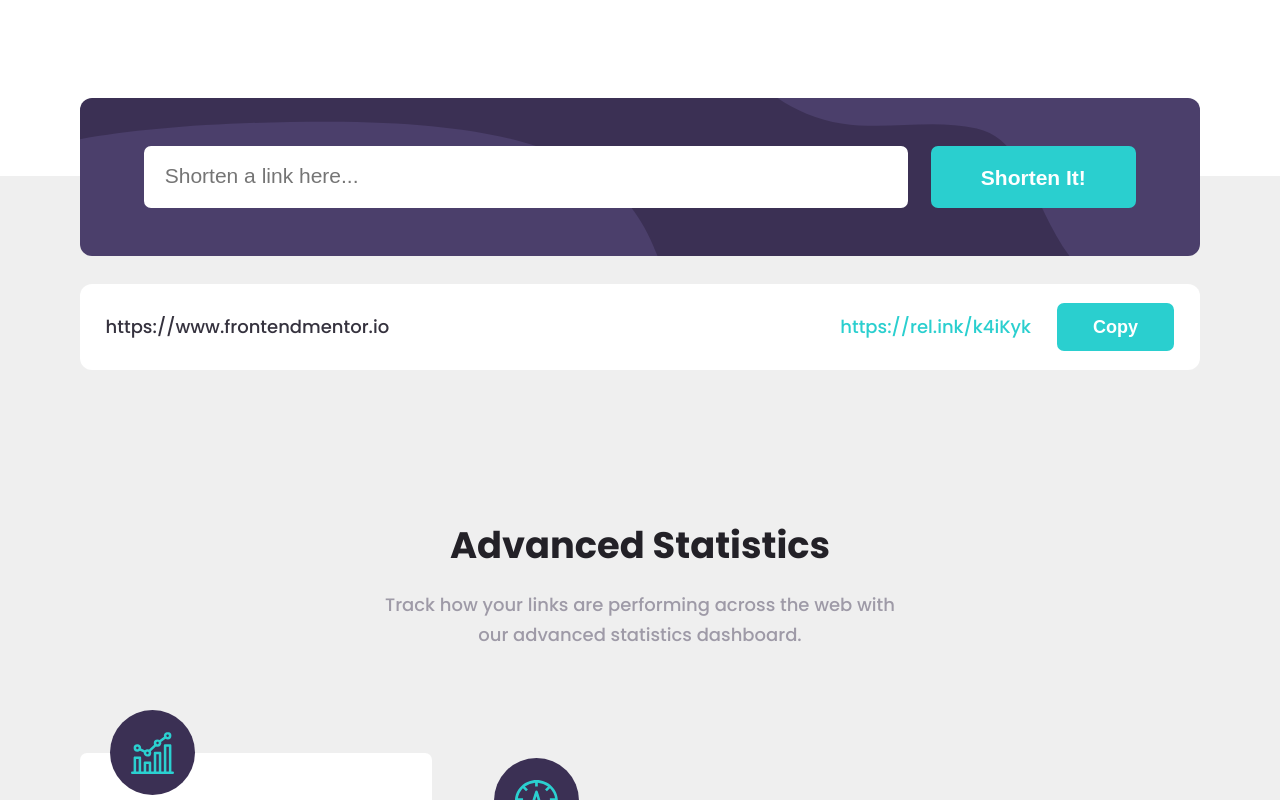
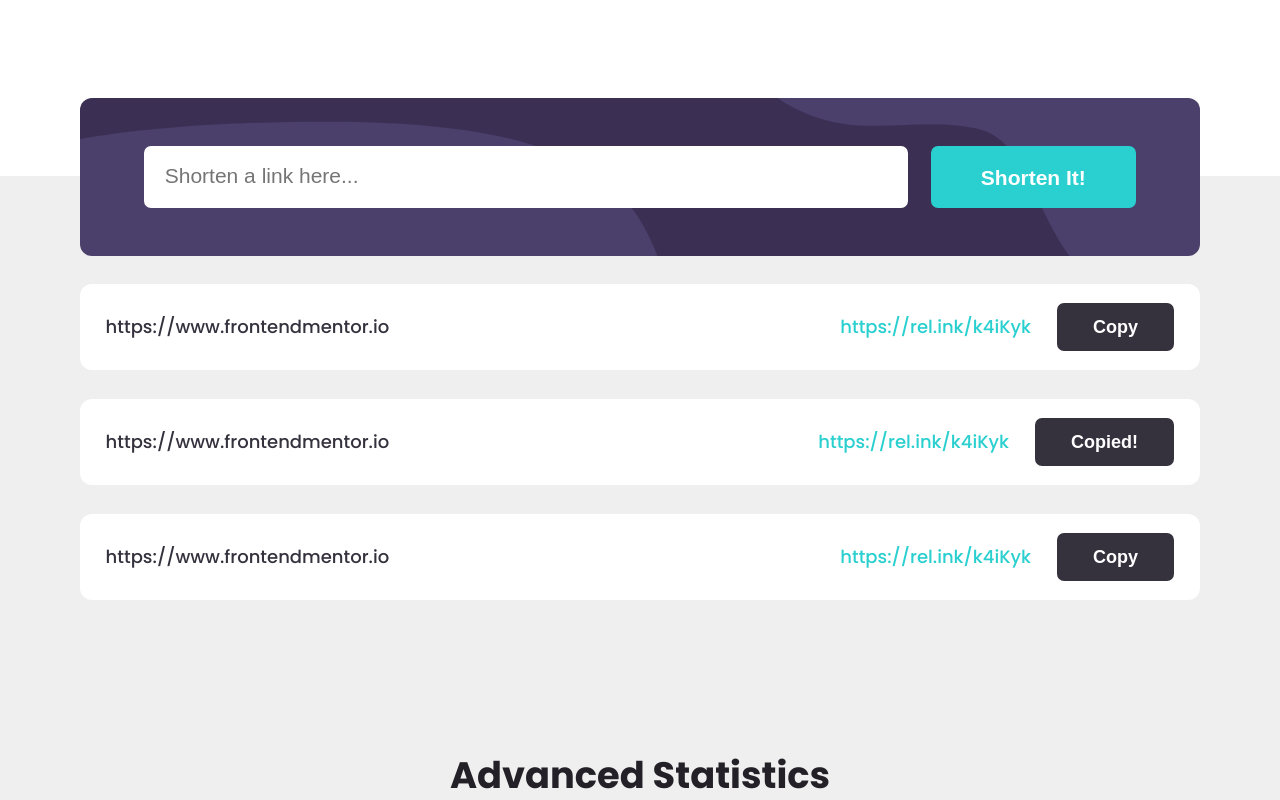
Before and after one commit to hugodelbegue/url-shortening-api-master, a Vue app: page / in a window 1280 px wide. Shown: the part 588-1388 px from the top of the page. Built offline with nearby package versions, Linux system fonts and the light colour scheme.

Commit message:
Update shorten

```diff
--- a/src/components/Shorten.vue
+++ b/src/components/Shorten.vue
@@ -11,8 +11,9 @@ import Short from './Short.vue';
         </div>
         <Button text="Shorten&nbsp;It!" />
     </form>
-    <div :class="space" class="list" v-for="link in listLinks" :key="link">
-        <Short :class="copied" :full="link.full" :short="link.short" :button="link.button" />
+    <div :class="space" class="list">
+        <Short v-for="link in listLinks" :key="link" :class="copied" :full="link.full" :short="link.short"
+            :button="link.button" />
     </div>
 </template>
 
@@ -25,9 +26,19 @@ export default {
                     full: "https://www.frontendmentor.io",
                     short: "https://rel.ink/k4iKyk",
                     button: "Copy"
+                },
+                2: {
+                    full: "https://www.frontendmentor.io",
+                    short: "https://rel.ink/k4iKyk",
+                    button: "Copied!"
+                },
+                3: {
+                    full: "https://www.frontendmentor.io",
+                    short: "https://rel.ink/k4iKyk",
+                    button: "Copy"
                 }
             },
-            error: false
+            error: false,
         }
     },
     computed: {
@@ -42,10 +53,8 @@ export default {
             }
         },
         copied() {
-            for (let link in this.listLinks) {
-                return {
-                    copied: this.listLinks[link].button === "Copied!"
-                }
+            return {
+                copied: true
             }
         },
         submitForm() {
```
